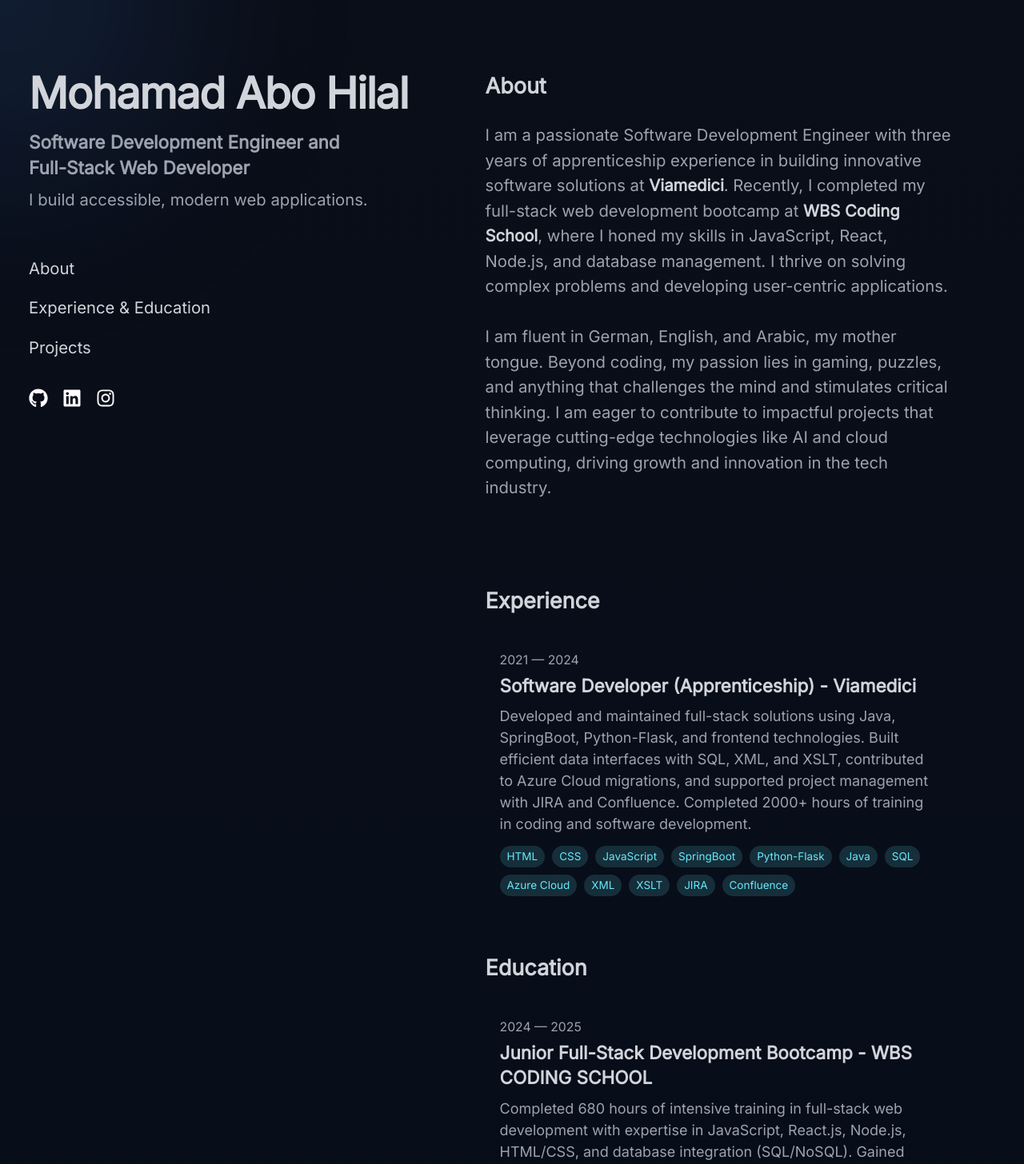
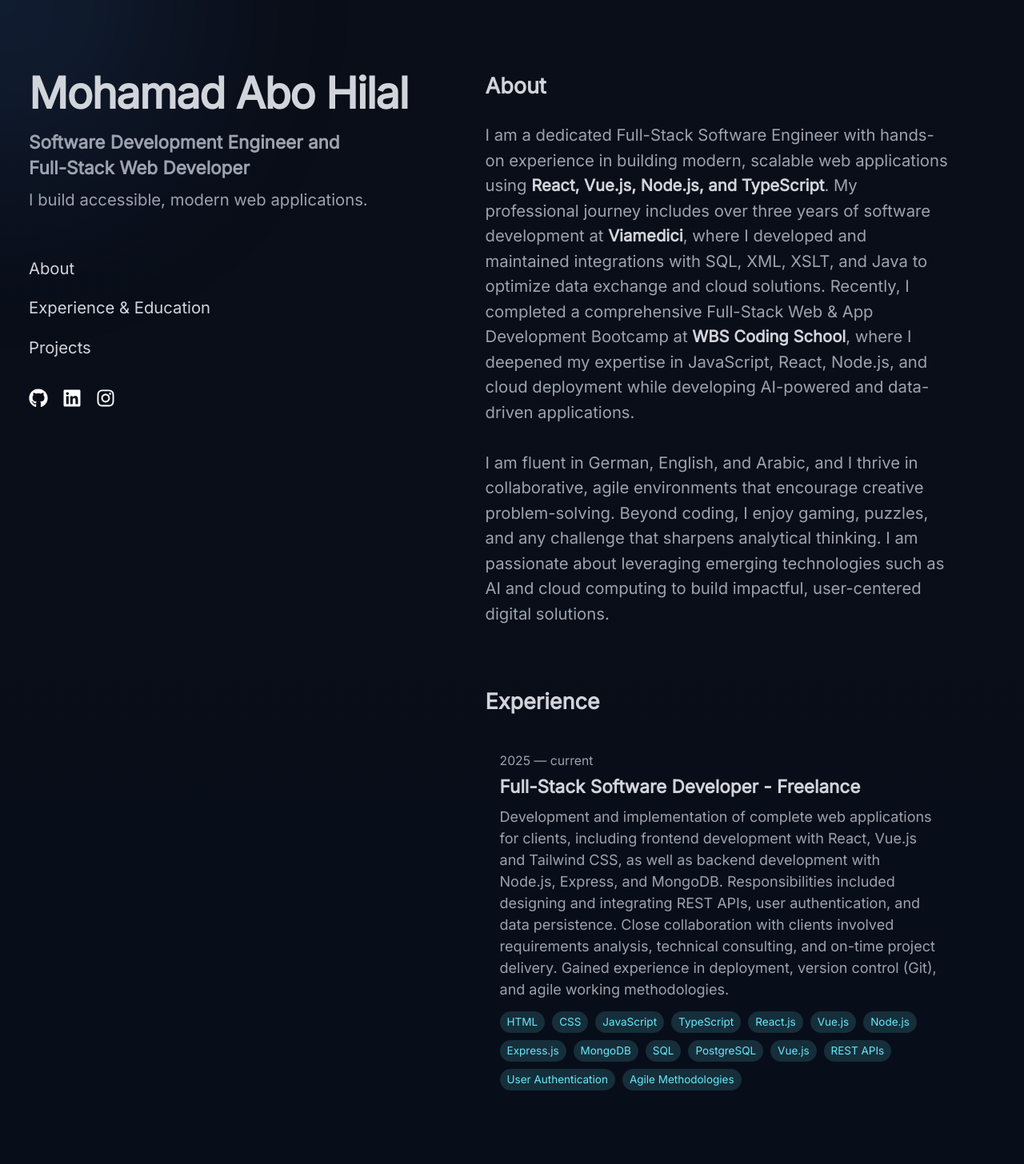
Before and after one commit to MohamadAboHilal/Portfolio, a React (Vite) app: page / in a window 1280 px wide. Shown: the top 1456 px of the page at 80% size. Built offline with nearby package versions, Linux system fonts and the light colour scheme.

Commit message:
added new things

```diff
--- a/src/components/About.jsx
+++ b/src/components/About.jsx
@@ -3,37 +3,42 @@ const About = () => {
     <section id="about" className="mb-5">
       <h2 className="text-2xl font-semibold mb-6 text-gray-300">About</h2>
       <p className="text-base md:text-lg font-light leading-relaxed tracking-normal text-gray-400">
-        I am a passionate Software Development Engineer with three years of
-        apprenticeship experience in building innovative software solutions at{" "}
+        I am a dedicated Full-Stack Software Engineer with hands-on experience
+        in building modern, scalable web applications using
+        <span className="font-bold text-gray-300">
+          {" "}
+          React, Vue.js, Node.js, and TypeScript
+        </span>
+        . My professional journey includes over three years of software
+        development at{" "}
         <a
           href="https://viamedici.com/de/"
           target="_blank"
           rel="noopener noreferrer"
-          className=" font-bold text-gray-300 hover:text-cyan-400 duration-200"
+          className="font-bold text-gray-300 hover:text-cyan-400 duration-200"
         >
           Viamedici
         </a>
-        . Recently, I completed my full-stack web development bootcamp at{" "}
+        , where I developed and maintained integrations with SQL, XML, XSLT, and
+        Java to optimize data exchange and cloud solutions. Recently, I
+        completed a comprehensive Full-Stack Web & App Development Bootcamp at{" "}
         <a
           href="https://www.wbscodingschool.com/"
           target="_blank"
           rel="noopener noreferrer"
-          className=" font-bold text-gray-300 hover:text-cyan-400 duration-200"
+          className="font-bold text-gray-300 hover:text-cyan-400 duration-200"
         >
           WBS Coding School
         </a>
-        , where I honed my skills in JavaScript, React, Node.js, and database
-        management. I thrive on solving complex problems and developing
-        user-centric applications.
+        , where I deepened my expertise in JavaScript, React, Node.js, and cloud
+        deployment while developing AI-powered and data-driven applications.
         <br />
-        <br />
-        I am fluent in German, English, and Arabic, my mother tongue. Beyond
-        coding, my passion lies in gaming, puzzles, and anything that challenges
-        the mind and stimulates critical thinking. I am eager to contribute to
-        impactful projects that leverage cutting-edge technologies like AI and
-        cloud computing, driving growth and innovation in the tech industry.
-        <br />
-        <br />
+        <br />I am fluent in German, English, and Arabic, and I thrive in
+        collaborative, agile environments that encourage creative
+        problem-solving. Beyond coding, I enjoy gaming, puzzles, and any
+        challenge that sharpens analytical thinking. I am passionate about
+        leveraging emerging technologies such as AI and cloud computing to build
+        impactful, user-centered digital solutions.
       </p>
     </section>
   );
--- a/src/components/Experience.jsx
+++ b/src/components/Experience.jsx
@@ -1,6 +1,31 @@
 import SectionCard from "./SectionCard";
 
 const experiences = [
+  {
+    year: "2025 — current",
+    title: "Full-Stack Software Developer",
+    company: "Freelance",
+    description:
+      "Development and implementation of complete web applications for clients, including frontend development with React, Vue.js and Tailwind CSS, as well as backend development with Node.js, Express, and MongoDB. Responsibilities included designing and integrating REST APIs, user authentication, and data persistence. Close collaboration with clients involved requirements analysis, technical consulting, and on-time project delivery. Gained experience in deployment, version control (Git), and agile working methodologies.",
+    skills: [
+      "HTML",
+      "CSS",
+      "JavaScript",
+      "TypeScript",
+      "React.js",
+      "Vue.js",
+      "Node.js",
+      "Express.js",
+      "MongoDB",
+      "SQL",
+      "PostgreSQL",
+      "Vue.js",
+      "REST APIs",
+      "User Authentication",
+      "Agile Methodologies",
+    ],
+    url: "",
+  },
   {
     year: "2021 — 2024",
     title: "Software Developer (Apprenticeship)",
--- a/src/components/Footer.jsx
+++ b/src/components/Footer.jsx
@@ -12,7 +12,7 @@ const Footer = () => {
         <FaGithub size={24} />
       </a>
       <a
-        href="https://www.linkedin.com/in/mohamadabohilal208/"
+        href="https://www.linkedin.com/in/mohamadabohilal/"
         target="_blank"
         rel="noopener noreferrer"
         className=" hover:text-cyan-400 transition-colors duration-200"
--- a/src/components/Projects.jsx
+++ b/src/components/Projects.jsx
@@ -1,8 +1,26 @@
 import ProjectsCard from "./ProjectsCard";
 import TheraSyncImage from "../assets/TheraSync.png";
 import LofiImage from "../assets/Lofi.png";
+import Blanco from "../assets/blanco_showcase.png";
 
 const projects = [
+  {
+    title: "Blanco One",
+    description:
+      "Development of a modern, dynamic, and customizable web application for a cleaning company to showcase its services and corporate identity.",
+    skills: [
+      "React.js",
+      "Node.js",
+      "Express.js",
+      "MongoDB",
+      "Agile Methodologies",
+      "UI/UX Design",
+      "i18n",
+      "Localization",
+    ],
+    imageUrl: Blanco,
+    url: "https://blancoone.com/",
+  },
   {
     title: "TheraSync",
     description:
```
Also changed, not shown: src/assets/blanco_showcase.png (added).
